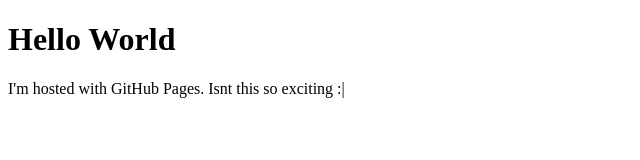
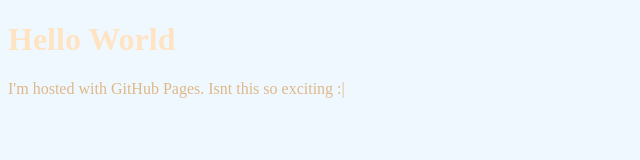
Before and after one commit to WispyMD/WispyMD.github.io, a plain HTML site: page index.html in a window 1280 px wide. Shown: the whole page, without its empty margins (0-640 px from the left). Drawn offline with Linux system fonts and the light colour scheme.

Commit message:
CSS initial commit

```diff
--- a/index.html
+++ b/index.html
@@ -1,5 +1,8 @@
 <!DOCTYPE html>
 <html>
+<head>
+    <link rel = "stylesheet" href="styles.css">
+</head>
 <body>
 <h1>Hello World</h1>
 <p>I'm hosted with GitHub Pages. Isnt this so exciting :|</p>
--- /dev/null
+++ b/styles.css
@@ -0,0 +1,12 @@
+body
+{
+    background-color: aliceblue;
+}
+h1
+{
+    color:bisque
+}
+p
+{
+    color:burlywood
+}
```
